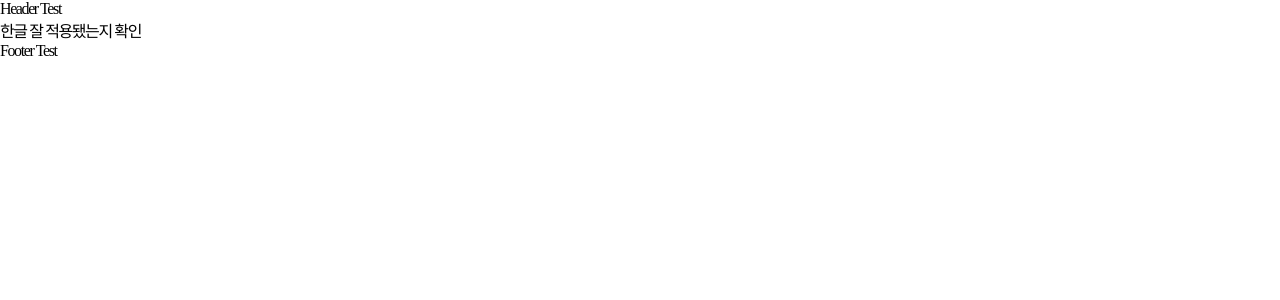
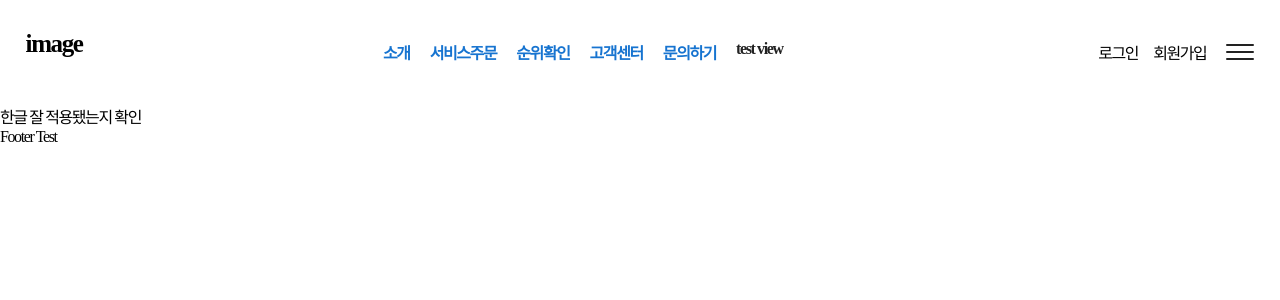
Before and after one commit to jinsol/smartPickIn, a React (Vite) app: page / in a window 1280 px wide. Shown: the top 300 px of the page. Built offline with nearby package versions, Linux system fonts and the light colour scheme; a web font is replaced by a local one.

Commit message:
박성호_0424_18시12분 헤더nav 추가

```diff
--- a/src/components/layout/Header.jsx
+++ b/src/components/layout/Header.jsx
@@ -1,7 +1,159 @@
-import React from "react";
+import React, {useState} from 'react';
+import styled from 'styled-components'
+import { Link, NavLink } from 'react-router-dom'
+import Nav from '@/components/layout/Nav'
+
+
+const HeaderBlock = styled.div`
+  text-align: center;
+  padding: 30px 2%;
+  position: relative;
+  display:flex;
+  background:#fff;
+  opacity:0.5s;
+  blur(15px);
+
+
+
+  .member { position: absolute; top: 30px; left: 30px;
+    a { margin-right: 10px; }
+  }
+  .itemcount { position: absolute; top: 20px; right: 30px;
+    font-size: 30px; color: navy;
+    span { position: absolute; top: -2px; right: -5px; width: 20px;
+      height: 20px; border-radius: 50%; background: hotpink; color: #fff;
+      font-size: 12px; line-height: 20px; text-align: center; font-weight: bold;
+    }
+  }
+  .openNav { position: absolute; top: 20px; right: 80px; font-size: 30px; color: blue;
+    cursor: pointer; display: none; }
+  #header__nav {
+    display:flex; flex:1; justify-content:space-between; width:92%; text-align:center;
+    .logo{font-size:25px;
+      position:relative;
+      z-index:9999;
+    }
+    ul {
+      display: flex; justify-content:space-between;
+      opacity:1;
+      transition: all 0.5s ease;
+
+      &.open{
+        opacity:0;
+      }
+
+      li { margin: 10px 10px; font-size: 1em; color:#222222; font-weight:bold;
+        a { transition: all 0.3s ease;
+          &:hover, &.active { color: #1774d0;  font-weight:bold;}
+        }
+      }
+    }
+ .info{
+  position:relative;
+  z-index:9999;
+  display:flex;
+  align-items:center;
+  .infotext{
+    display:flex; align-items:center;
+    margin-right:20px;
+    a{padding-left:15px;}
+  }
+ }
+    .menu-wrap{
+      position: relative;
+      width: 28px;
+      height: 16px;
+      cursor: pointer;
+    }
+    .menu-wrap .line{
+      position: absolute;
+      width: 100%;
+      height: 2px;
+      border-radius: 2px;
+      background: #222;
+      left: 0;
+    }
+    .menu-wrap .line:first-child{
+      top: 0;
+      transform-origin: 25% 50%;
+      transition: .3s;
+    }
+    .menu-wrap .line:nth-child(2){
+      top: calc(50% - 1px);
+    }
+    .menu-wrap .line:last-child{
+      bottom: 0;
+      transform-origin: 25% 50%;
+      transition: .3s;
+    }
+
+
+    .menu-wrap.open .line:first-child{
+      transform: rotate(45deg) translateX(10%);
+    }
+    .menu-wrap.open .line:nth-child(2){
+      opacity: 0;
+    }
+    .menu-wrap.open .line:last-child{
+      transform: rotate(-45deg) translateX(10%);
+    }
+  }
+`
+
+
 
 const Header = () => {
-  return <div>Header Test</div>;
+
+  const [isOpen, setIsOpen] = useState(false);
+
+  const toggleMenu =()=>{
+    setIsOpen(!isOpen)
+  }
+
+
+    return (
+        <HeaderBlock>
+            <nav id="header__nav">
+            <h1 className='logo'><Link to="/">image</Link></h1>
+                <ul className={isOpen ? 'open' : ''}>
+                    <li>
+                        <NavLink to="/">소개</NavLink>
+                    </li>
+                    <li>
+                        <NavLink to="/">서비스주문</NavLink>
+                    </li>
+                    <li>
+                        <NavLink to="/">순위확인</NavLink>
+                    </li>
+                    <li>
+                        <NavLink to="/">고객센터</NavLink>
+                    </li>
+                    <li>
+                        <NavLink to="/">문의하기</NavLink>
+                    </li>
+
+                    <li>
+                        <NavLink to="/test">test view</NavLink>
+                    </li>
+
+                </ul>
+                <div className="info">
+                  <div className="infotext">
+                  <a href="#">로그인</a>
+                  <a href="#">회원가입</a>
+                  </div>
+                  <div className={`menu-wrap ${isOpen ? 'open' : ''}`}  onClick={toggleMenu}  >
+                  <span className='line'></span>
+                  <span className='line'></span>
+                  <span className='line'></span>
+                </div>
+                </div>
+              <Nav isOpen={isOpen}/>
+            </nav>
+
+        </HeaderBlock>
+
+    );
 };
 
 export default Header;
--- /dev/null
+++ b/src/components/layout/Nav.jsx
@@ -0,0 +1,48 @@
+import React from 'react';
+import styled from 'styled-components'
+
+const NavBlock = styled.div`
+position: fixed;
+top: 0;
+left: 0;
+width: 100%;
+height: 100%;
+background: rgba(255, 255, 255, 0.3); /* 반투명한 배경색 */
+backdrop-filter: blur(1px);
+display: flex;
+justify-content: center;
+align-items: center;
+opacity:0;
+transition: all 0.5s ease;
+
+&.on{
+    opacity:1;
+
+}
+
+.nav__menu {
+  text-align: center;
+}
+
+`
+
+const Nav = ({isOpen}) => {
+
+    return (
+        <NavBlock className={isOpen && 'on'}>
+             <div className="nav__menu">
+        <h1>네비게이션메뉴</h1>
+        <ul>
+          <li>1</li>
+          <li>2</li>
+          <li>3</li>
+          <li>4</li>
+          <li>5</li>
+        </ul>
+      </div>
+      <div className="box"></div>
+        </NavBlock>
+    );
+};
+
+export default Nav;
```
